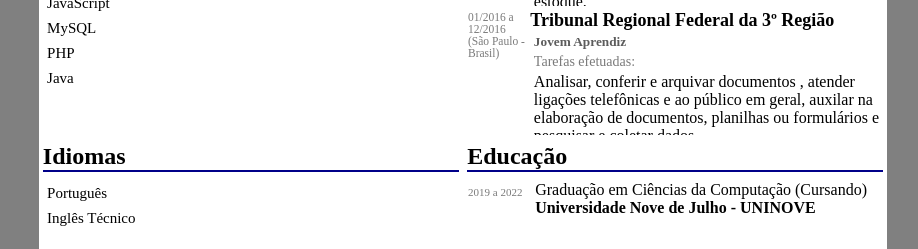
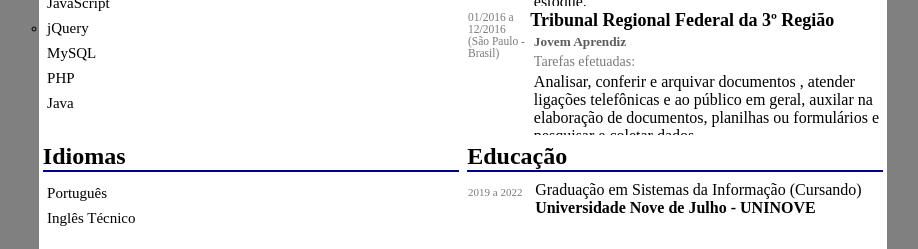
Before and after one commit to GuilhermeBrasileiro/curriculo, a plain HTML site: page index.html in a window 1280 px wide. Shown: the part 582-831 px from the top of the page, without its empty margins (177-1095 px from the left). Drawn offline with nearby package versions, Linux system fonts and the light colour scheme.

Commit message:
Update index.html

```diff
--- a/index.html
+++ b/index.html
@@ -105,6 +105,9 @@
 				<li>HTML5</li>
 				<li>CSS3</li>
 				<li>JavaScript</li>
+					<ul>
+						<li>jQuery</li>
+					</ul>
 				<li>MySQL</li>
 				<li>PHP</li>
 				<li>Java</li>
@@ -130,7 +133,7 @@
 			</div><!-- data -->
 
 			<div class="info">
-				<p>Graduação em Ciências da Computação (Cursando)</p>
+				<p>Graduação em Sistemas da Informação (Cursando)</p>
 				<p style="font-weight: bold;">Universidade Nove de Julho - UNINOVE</p>
 			</div><!-- info -->
 
```
